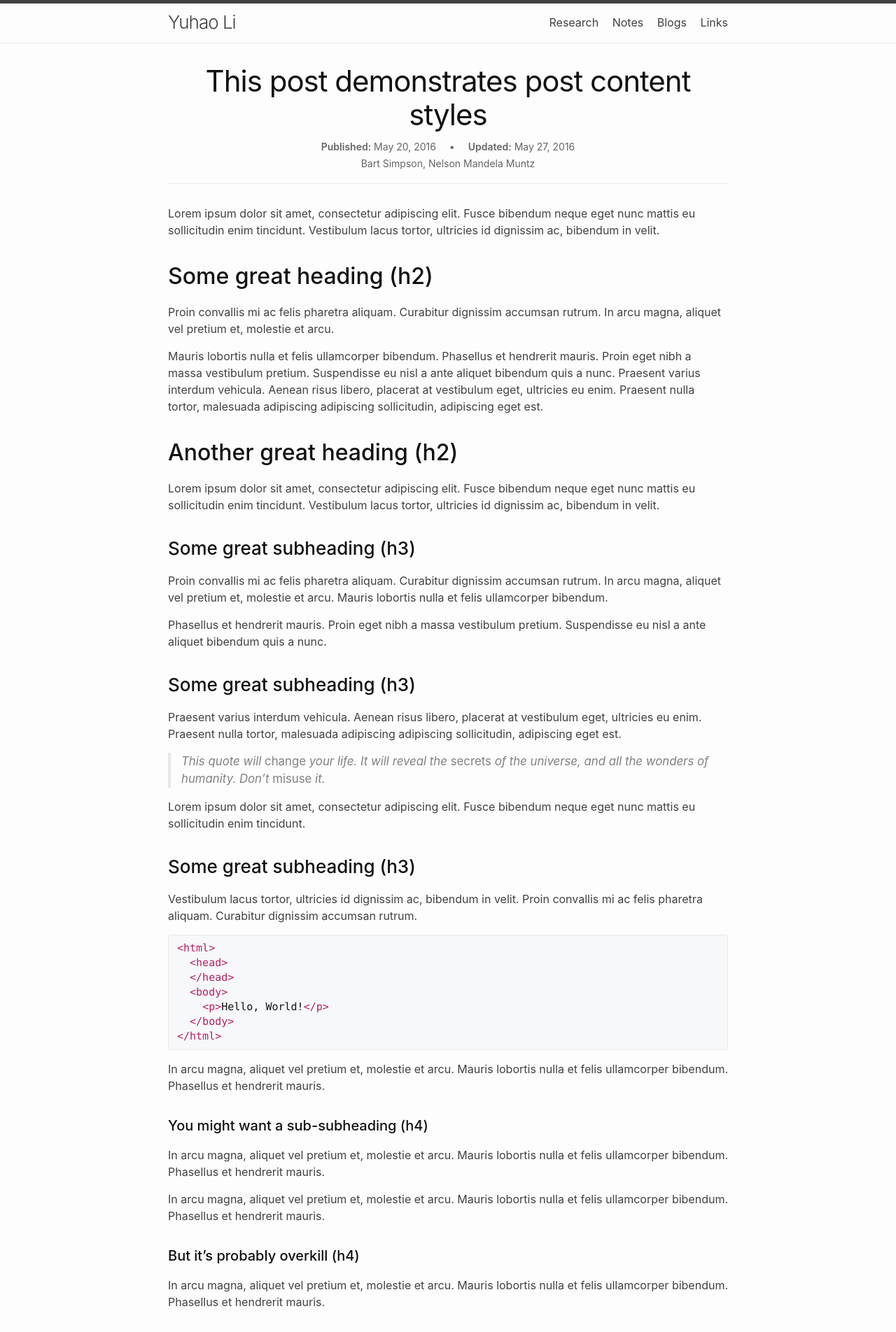
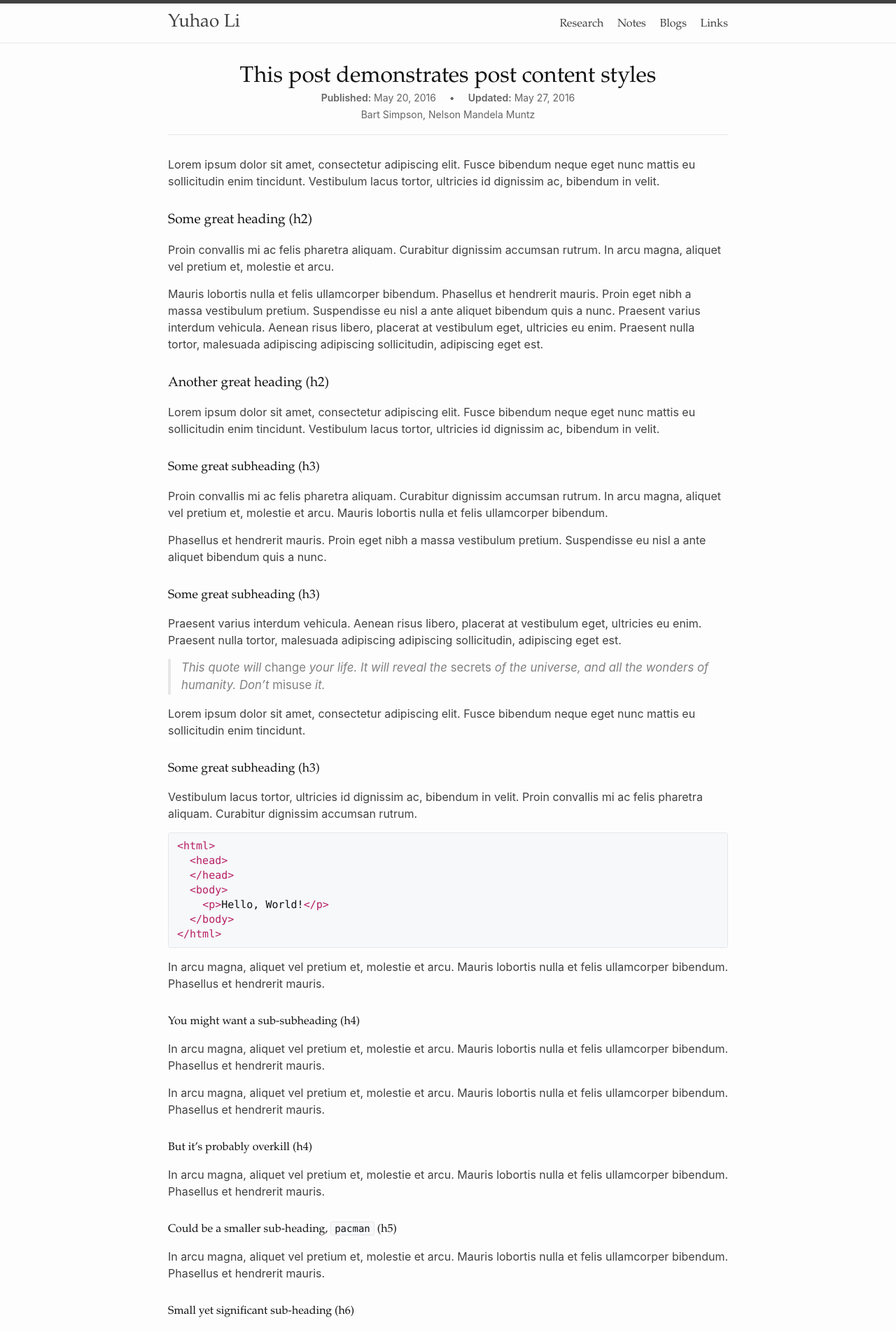
Before and after one commit to yuhao536/yuhao536.github.io, a Jekyll site: the page built from _posts/2016-05-20-this-post-demonstrates-post-content-styles.md, in a window 1280 px wide. Shown: the top 1904 px of the page at 70% size. Built offline with Jekyll 4.4.1, drawn with Linux system fonts in a browser that asks for light colours.

Commit message:
update style

```diff
--- a/_sass/minima/_base.scss
+++ b/_sass/minima/_base.scss
@@ -103,10 +103,20 @@ li {
  * Headings
  */
 h1, h2, h3, h4, h5, h6 {
+  font-family: "Book Antiqua";
   color: $heading-color;
   font-weight: 500;
 }
 
+h2 {
+  @include relative-font-size(1.2);
+}
+h3 {
+  @include relative-font-size(1.1);
+}
+h4, h5, h6 {
+  @include relative-font-size(1);
+}
 
 
 /**
--- a/_sass/minima/_layout.scss
+++ b/_sass/minima/_layout.scss
@@ -13,8 +13,8 @@
 
 .site-title {
   @include relative-font-size(1.625);
+  font-family: "Book Antiqua";
   font-weight: 300;
-  letter-spacing: -1px;
   margin-bottom: 0;
   float: left;
 
@@ -38,6 +38,7 @@
   }
 
   .nav-item {
+    font-family: "Book Antiqua";
     color: $text-color;
     &:not(:last-child) {
       margin-right: $spacing-unit * 0.5;
@@ -261,14 +262,13 @@
 
 .post-title,
 .post-content h1 {
-  margin-bottom: 10px;
-  @include relative-font-size(2.625);
+  margin-bottom: 0px;
+  @include relative-font-size(2);
   font-weight: $base-font-weight;
-  letter-spacing: -1px;
   line-height: 1.15;
 
   @media screen and (min-width: $on-large) {
-    @include relative-font-size(2.625);
+    @include relative-font-size(2);
   }
 }
 
@@ -278,30 +278,15 @@
   h1, h2, h3, h4, h5, h6 { margin-top: $spacing-unit }
 
   h2 {
-    @include relative-font-size(1.75);
-
-    @media screen and (min-width: $on-large) {
-      @include relative-font-size(2);
-    }
+    @include relative-font-size(1.2);
   }
 
   h3 {
-    @include relative-font-size(1.375);
-
-    @media screen and (min-width: $on-large) {
-      @include relative-font-size(1.625);
-    }
+    @include relative-font-size(1.1);
   }
 
-  h4 {
-    @include relative-font-size(1.25);
-  }
-
-  h5 {
-    @include relative-font-size(1.125);
-  }
-  h6 {
-    @include relative-font-size(1.0625);
+  h4, h5, h6 {
+    @include relative-font-size(1);
   }
 }
 
```
